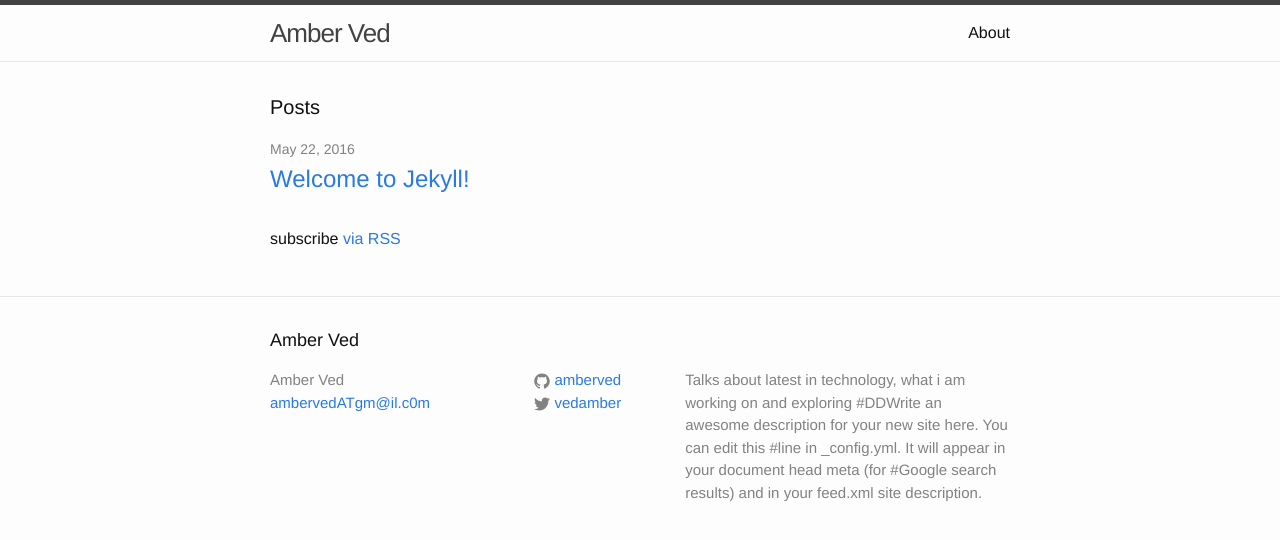
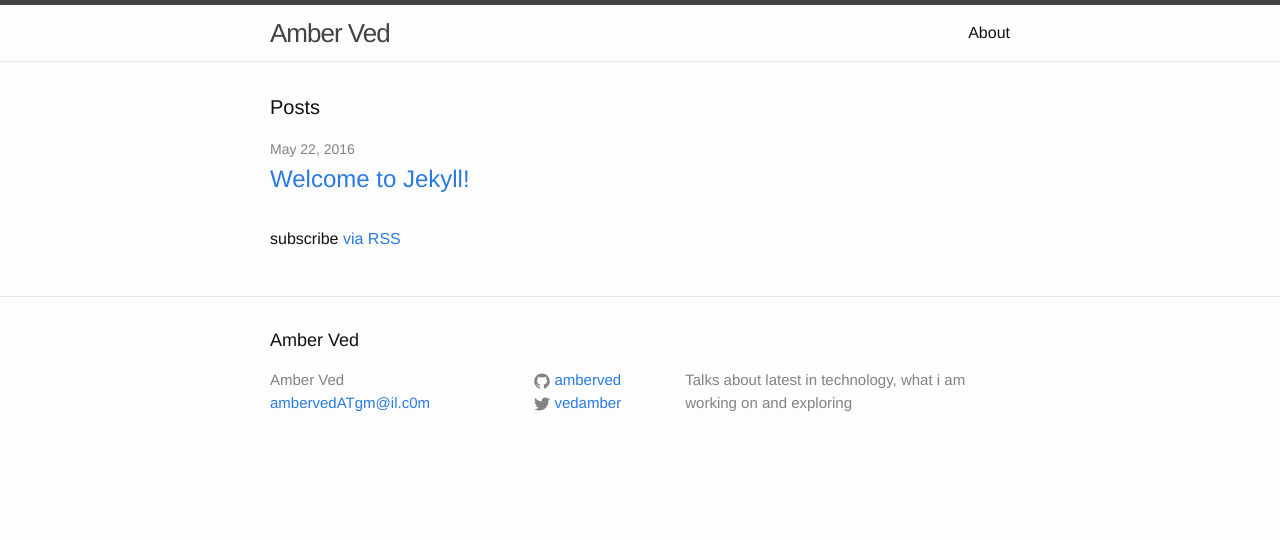
Before and after one commit to amberved/amberved.github.io, a Jekyll site: the page built from index.html, in a window 1280 px wide. Shown: the top 540 px of the page. Built offline with Jekyll 4.4.1, drawn with Linux system fonts in a browser that asks for light colours; some of the changed lines change nothing that is shown.

Commit message:
Corrected the desicption

```diff
--- a/_config.yml
+++ b/_config.yml
@@ -5,18 +5,21 @@
 # For technical reasons, this file is *NOT* reloaded automatically when you use
 # 'jekyll serve'. If you change this file, please restart the server process.
 
+#####description: > # this means to ignore newlines until "baseurl:"
+  #DDWrite an awesome description for your new site here. You can edit this
+  #line in _config.yml. It will appear in your document head meta (for
+  #Google search results) and in your feed.xml site description.
+
 # Site settings
 title: Amber Ved
 email: ambervedATgm@il.c0m
 description: > # this means to ignore newlines until "baseurl:"
   Talks about latest in technology, what i am working on and exploring
-  #DDWrite an awesome description for your new site here. You can edit this
-  #line in _config.yml. It will appear in your document head meta (for
-  #Google search results) and in your feed.xml site description.
 baseurl: "" # the subpath of your site, e.g. /blog
 url: "http://yourdomain.com" # the base hostname & protocol for your site
 twitter_username: vedamber
 github_username:  amberved
+facebook_username: amberved
 
 # Build settings
 markdown: kramdown
```
